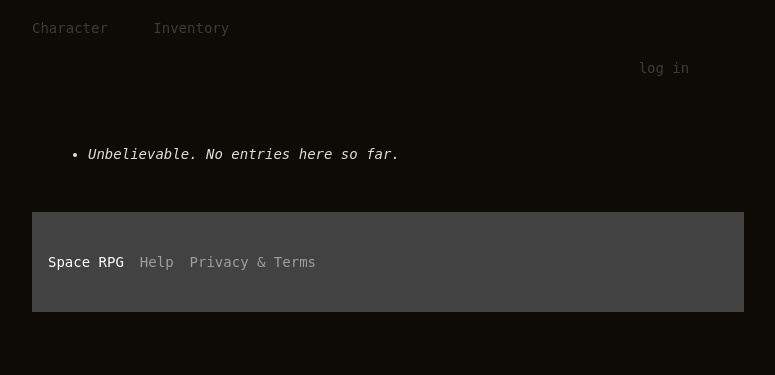
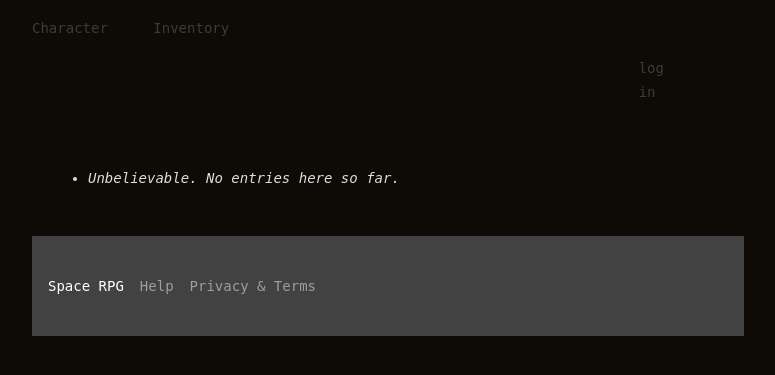
Before and after one commit to tigwyk/spacerpg, a Flask app: page / in a window 1280 px wide. Shown: the top 375 px of the page, without its empty margins (252-1027 px from the left). Run offline with Flask 2, Linux system fonts and the light colour scheme; data that the repository does not hold is empty.

Commit message:
Fixing templates

```diff
--- a/templates/layout.html
+++ b/templates/layout.html
@@ -16,7 +16,7 @@
 	<div class="mdl-cell mdl-cell--2-col">
 		                <a class="mdl-navigation__link" href="{{ url_for('character_profile') }}">Inventory</a>
 				        </div>
-	<div class="mdl-cell mdl-cell--2-col mdl-cell--10-offset">
+	<div class="mdl-cell mdl-cell--1-col mdl-cell--10-offset">
 			{% if not current_user.is_authenticated %}
 				<a href="{{ url_for('login') }}" class="mdl-navigation__link">log in</a>
 				{% else %}
```
